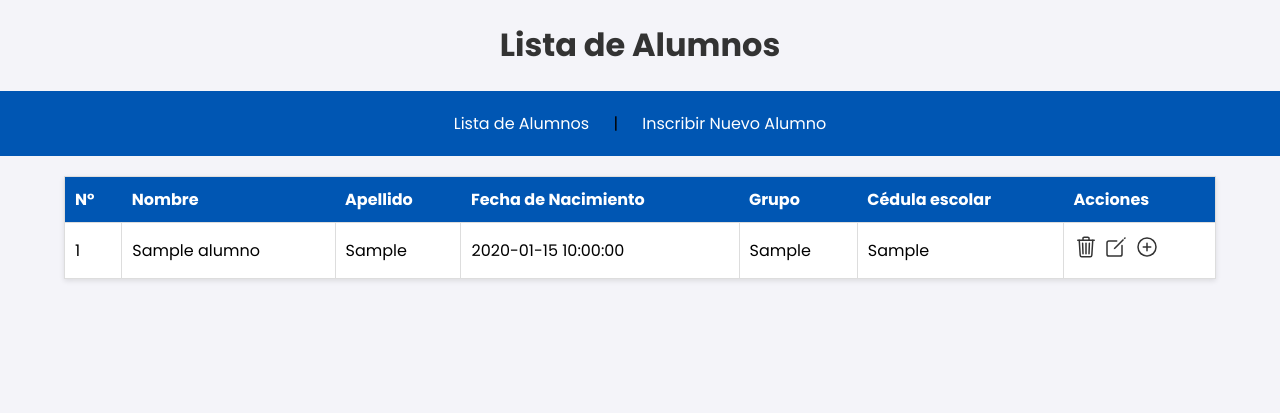
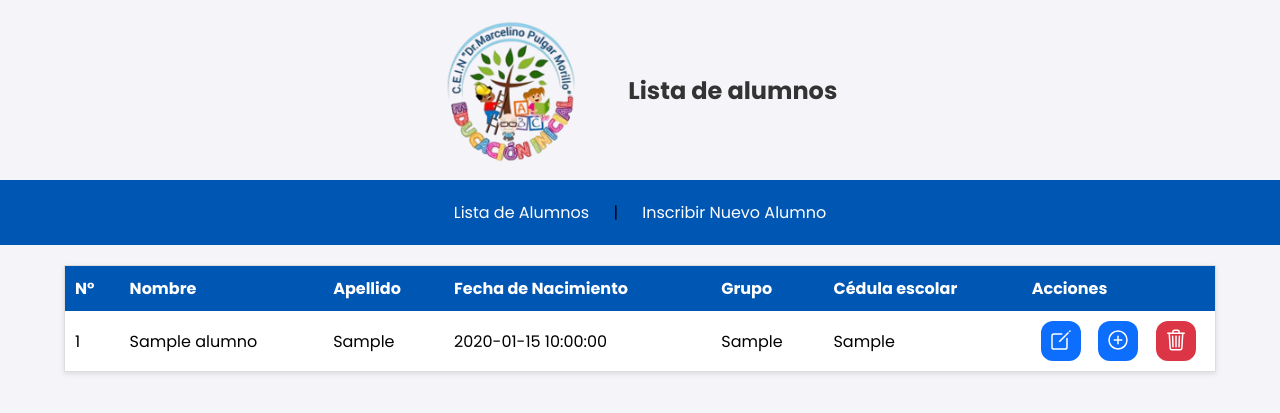
Before and after one commit to JuanchoDGM/servicio-comunitario, a PHP site: page / in a window 1280 px wide. Shown: the top 413 px of the page. Run offline with PHP 8.4, Linux system fonts and the light colour scheme; tables that the repository leaves empty or names only in its code hold one stand-in row (values such as "Sample post").

Commit message:
header y footer

```diff
--- a/css/estilos.css
+++ b/css/estilos.css
@@ -117,16 +117,17 @@ thead th {
     font-weight: bold;
 }
 
+
 tbody td {
     padding: 10px;
-    border: 1px solid #ddd;
+    /* border: 1px solid #ddd; */
 }
 
 tbody tr:nth-child(even) {
     background-color: #f4f4f9;
 }
 
-tbody tr:hover {
+tbody tr td:hover {
     background-color: #e8e8f0;
 }
 
--- /dev/null
+++ b/css/header.css
@@ -0,0 +1,37 @@
+/* * Header */
+header {
+    color: white;
+    padding: 15px 20px;
+    display: flex;
+    align-items: center;
+    justify-content: center;
+    gap: 50px;
+}
+
+header img {
+    height: 50px;
+}
+
+header h1 {
+    font-size: 1.5em;
+    margin: 0;
+}
+
+/* Footer */
+footer {
+    background-color: #333;
+    color: white;
+    text-align: center;
+    padding: 20px 10px;
+    margin-top: 20px;
+}
+
+footer p {
+    margin: 5px 0;
+    font-size: 0.9em;
+}
+
+footer img {
+    height: 40px;
+    margin-top: 10px;
+}
--- a/index.php
+++ b/index.php
@@ -8,10 +8,44 @@ include 'includes/conexion.php';
     <meta charset="UTF-8">
     <title>Preescolar - Lista de Alumnos</title>
     <link rel="stylesheet" href="css/estilos.css">
+    <link rel="stylesheet" href="css/header.css">
+    <style>
+        *{
+            box-sizing: border-box;
+        }
+        .actions{
+            display: flex;
+            justify-content: space-around;
+            font-size: 1.5rem;
+        }
+        .actions a{
+            background-color: #0d6efd;
+            padding: 5px;
+            border-radius: 30%;
+            color: white;
+            font-weight: bold;
+            width: 40px;
+            height: 40px;
+            text-align: center;
+        }
+        .actions a:hover{
+            background-color: #0a58ca;
+        }
+        .actions a#eliminar{
+            background-color: #dc3545;
+        }
+        .actions a#eliminar:hover{
+            background-color: #c82333;
+        }
+
+    </style>
 </head>
 <body>
-    <h1>Lista de Alumnos</h1>
-
+    <!-- Header -->
+    <header>
+        <img style="height: 150px;" src="img/logo_marcelino.png" alt="Logo Institución">
+        <h1>Lista de alumnos</h1>
+    </header>
     <nav>
         <a href="index.php">Lista de Alumnos</a> |
         <a href="inscribir.php">Inscribir Nuevo Alumno</a>
@@ -44,10 +78,15 @@ include 'includes/conexion.php';
                     echo "<td>" . $row["fecha_nacimiento"] . "</td>";
                     echo "<td>" . $row["grupo"] . "</td>";
                     echo "<td>" . $row["cedula_escolar"] . "</td>";
-                    echo "<td style='font-size: 1.5rem;'><a href='eliminar.php?id=" . $row["id"] . "' onclick='return confirm(\"¿Estás seguro de que deseas eliminar este estudiante?\")'><ion-icon name='trash-outline'></ion-icon></a>
+                    echo "<td class='actions'>
 
-                        <a href='modificar.php?id=" . $row["id"] . "'><ion-icon name='create-outline'></ion-icon></a>
-                        <a href='ver_mas.php?id=" . $row["id"] . "'><ion-icon name='add-circle-outline'></ion-icon></a></td>";
+                            <a href='modificar.php?id=" . $row["id"] . "'><ion-icon name='create-outline'></ion-icon></a>
+
+                            <a href='ver_mas.php?id=" . $row["id"] . "'><ion-icon name='add-circle-outline'></ion-icon></a>
+
+                            <a id='eliminar' href='eliminar.php?id=" . $row["id"] . "' onclick='return confirm(\"¿Estás seguro de que deseas eliminar este estudiante?\")'><ion-icon name='trash-outline'></ion-icon></a>
+
+                        </td>";
                     echo "</tr>";
                 }
             } else {
@@ -58,6 +97,8 @@ include 'includes/conexion.php';
         </tbody>
     </table>
 
+
+
     <script type="module" src="https://unpkg.com/ionicons@7.1.0/dist/ionicons/ionicons.esm.js"></script>
     <script nomodule src="https://unpkg.com/ionicons@7.1.0/dist/ionicons/ionicons.js"></script>
 </body>
--- a/modificar.php
+++ b/modificar.php
@@ -213,5 +213,11 @@
 
         <button type="submit">Guardar Cambios</button>
     </form>
+
+    <!-- Footer -->
+    <footer>
+        <p>Desarrollado por: Andrés Marcanoooo - Empresa Carrito</p>
+        <img style="height: 150px;" src="img/psm.png" alt="Logo Empresa">
+    </footer>
 </body>
 </html>
```
Also changed, not shown: inscribir.php (+21 -11 lines), ver_mas.php (+5 -45 lines), uploads/223889_110175582413878_5747766_n.jpg (deleted), uploads/279091_110170932414343_1845832_o.jpg (deleted), uploads/OIG (1).jpg (added), uploads/OIG.jpg (added), uploads/a.png (deleted), uploads/descarga.png (deleted), uploads/uk-flag-1444045.jpg (added).
